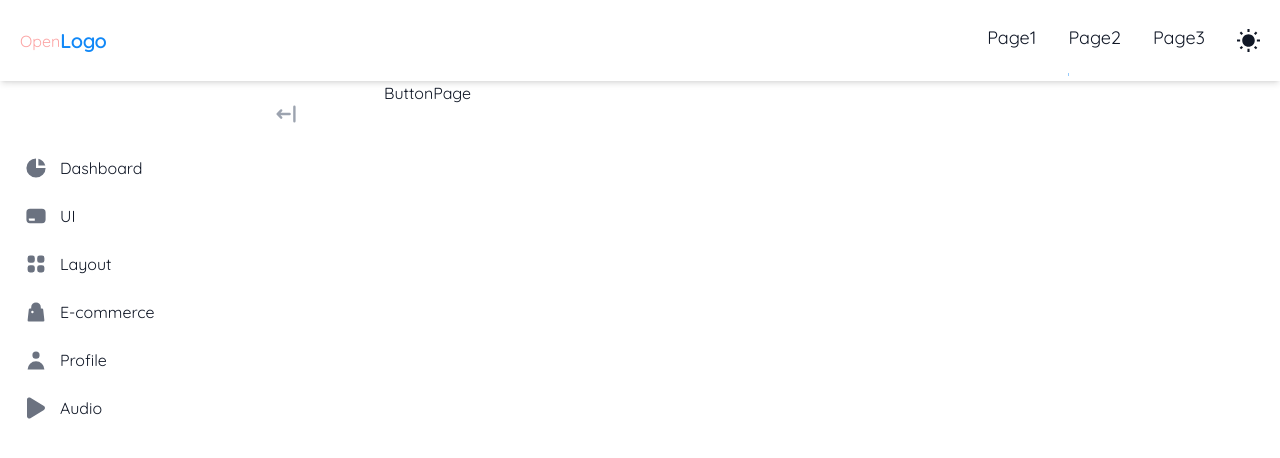
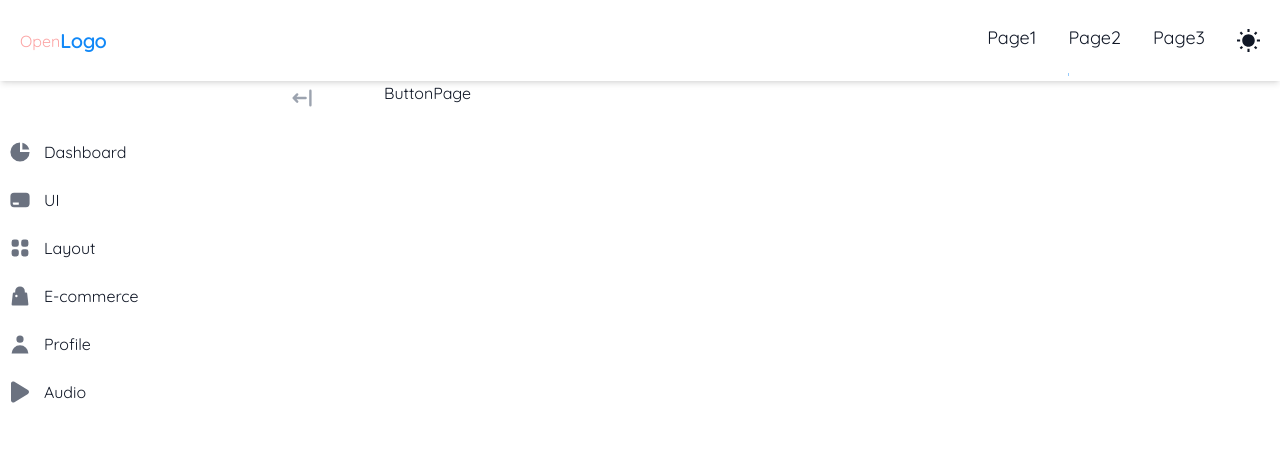
Before and after one commit to brozinsky/app-template, a React (Vite) app: page /components/button in a window 1280 px wide. Shown: the top 458 px of the page. Built offline with nearby package versions, Linux system fonts and the light colour scheme.

Commit message:
chore(navigation): add onHover display of menu sublist links

```diff
--- a/src/components/modules/navigation/MenuDrawer.jsx
+++ b/src/components/modules/navigation/MenuDrawer.jsx
@@ -1,8 +1,8 @@
-import {Link} from "react-router-dom";
 import React from "react";
 import ButtonIcon from "@/elements/buttons/ButtonIcon";
 import {cva} from "class-variance-authority";
 import useToggle from "@/hooks/useToggle";
+import MenuDrawerItem from "@/modules/navigation/MenuDrawerItem";
 
 // import {ReactComponent as EmptySvg} from "@/assets/empty.svg";
 import {ReactComponent as DashboardSvg} from "@/assets/dashboard.svg";
@@ -25,6 +25,7 @@ const navItems = [
             {id: 11, title: "Input", url: "/components/input"},
             {id: 12, title: "Toggle", url: "/components/toggle"},
             {id: 13, title: "Checkbox", url: "/components/checkbox"},
+            {id: 14, title: "Faq", url: "/components/faq"},
         ],
     },
     {
@@ -43,7 +44,7 @@ const navItems = [
     {id: 5, title: "Audio", url: "/audio", Icon: AudioSvg},
 ];
 
-const navClasses = cva(["mt-20 fixed z-40 h-screen p-4 overflow-y-auto bg-white w-80  left-0 top-0", "dark:bg-dark-800", "transition-transform"], {
+const navClasses = cva(["mt-20 fixed z-40 h-screen overflow-visible bg-white w-80  left-0 top-0", "dark:bg-dark-800", "transition-transform"], {
     variants: {
         isOpen: {
             true: "",
@@ -61,7 +62,6 @@ const navClasses = cva(["mt-20 fixed z-40 h-screen p-4 overflow-y-auto bg-white
 
 const MenuDrawer = ({isOpen}) => {
     const [isCollapsed, setIsCollapsed] = useToggle(false);
-    const [isListVisible, setIsListVisible] = useToggle(false);
 
     return (
         <>
@@ -72,34 +72,7 @@ const MenuDrawer = ({isOpen}) => {
                 <div className="py-4 overflow-y-auto">
                     <ul className="space-y-2">
                         {navItems.map(({id, url, title, Icon, list}) => {
-                            return (
-                                <li key={id}>
-                                    {list && list.length > 0 ? (
-                                        <>
-                                            <div onClick={setIsListVisible} className="select-none cursor-pointer flex items-center p-2 text-base font-normal text-gray-900 rounded-lg dark:text-white hover:bg-gray-100 dark:hover:bg-gray-700">
-                                                <Icon />
-                                                {!isCollapsed ? <span className="ml-3">{title}</span> : null}
-                                            </div>
-                                            {isListVisible ? (
-                                                <div>
-                                                    {list.map(({id, title, url}) => {
-                                                        return (
-                                                            <Link key={id} to={url} className="block cursor-pointer pl-10 dark:hover:text-primary-200">
-                                                                {title}
-                                                            </Link>
-                                                        );
-                                                    })}
-                                                </div>
-                                            ) : null}
-                                        </>
-                                    ) : (
-                                        <Link to={url} className="flex items-center p-2 text-base font-normal text-gray-900 rounded-lg dark:text-white hover:bg-gray-100 dark:hover:bg-gray-700">
-                                            <Icon />
-                                            {!isCollapsed ? <span className="ml-3">{title}</span> : null}
-                                        </Link>
-                                    )}
-                                </li>
-                            );
+                            return <MenuDrawerItem key={id} id={id} url={url} title={title} Icon={Icon} list={list} isCollapsed={isCollapsed} />;
                         })}
                     </ul>
                 </div>
--- /dev/null
+++ b/src/components/modules/navigation/MenuDrawerItem.jsx
@@ -0,0 +1,84 @@
+import React, {useEffect, useLayoutEffect, useRef, useState} from "react";
+import {Link} from "react-router-dom";
+import classNames from "clsx";
+
+const MenuDrawerItem = ({id, url, title, Icon, list, isCollapsed}) => {
+    const [isOverButton, setIsOverButton] = useState(false);
+    const [isOverList, setIsOverList] = useState(false);
+    const [isOpen, setIsOpen] = useState();
+    const [isTouchInput, setIsTouchInput] = useState();
+    const [hasClicked, setHasClicked] = useState();
+    const buttonRef = useRef(null);
+
+    useLayoutEffect(() => {
+        if (isOpen && !isOverButton && !isOverList && !isTouchInput) {
+            buttonRef.current.click();
+            setIsOpen(false);
+        } else if (!isOpen && (isOverButton || isOverList) && !isTouchInput) {
+            buttonRef.current.click();
+            setIsOpen(true);
+        }
+    }, [isOverButton, isOverList]);
+
+    useEffect(() => {
+        setIsTouchInput(false);
+        setHasClicked(false);
+    }, [hasClicked]);
+
+    return (
+        <li
+            ref={buttonRef}
+            onTouchStart={() => {
+                setIsTouchInput(true);
+            }}
+            onMouseEnter={() => {
+                setIsOverButton(true);
+            }}
+            onMouseLeave={() => {
+                setIsOverButton(false);
+            }}
+            onClick={() => {
+                setHasClicked(true);
+                setIsOpen(!isOpen);
+            }}
+            onKeyDown={() => {
+                setIsOpen(!isOpen);
+            }}
+        >
+            {list && list.length > 0 ? (
+                <>
+                    <div className="select-none cursor-pointer flex items-center p-2 text-base font-normal text-gray-900 rounded-lg dark:text-white hover:bg-gray-100 dark:hover:bg-dark-900">
+                        <Icon />
+                        {!isCollapsed ? <span className="ml-3">{title}</span> : null}
+                    </div>
+                    {isOpen ? (
+                        <div
+                            onMouseEnter={() => {
+                                setIsOverList(true);
+                            }}
+                            onMouseLeave={() => {
+                                setIsOverList(false);
+                            }}
+                            className="pt-12 h-full absolute left-[318px] top-0 bg-white w-[200px] dark:bg-dark-900"
+                        >
+                            {list.map(({id, title, url}) => {
+                                return (
+                                    <Link key={id} to={url} className="px-4 flex items-center p-2 text-base font-normal text-gray-900 rounded-lg dark:text-white hover:bg-gray-100 dark:hover:bg-dark-800">
+                                        {title}
+                                    </Link>
+                                );
+                            })}
+                        </div>
+                    ) : null}
+                </>
+            ) : (
+                <Link to={url} className="flex items-center p-2 text-base font-normal text-gray-900 rounded-lg dark:text-white hover:bg-gray-100 dark:hover:bg-dark-900">
+                    <Icon />
+                    {!isCollapsed ? <span className="ml-3">{title}</span> : null}
+                </Link>
+            )}
+        </li>
+    );
+};
+
+export default MenuDrawerItem;
```
